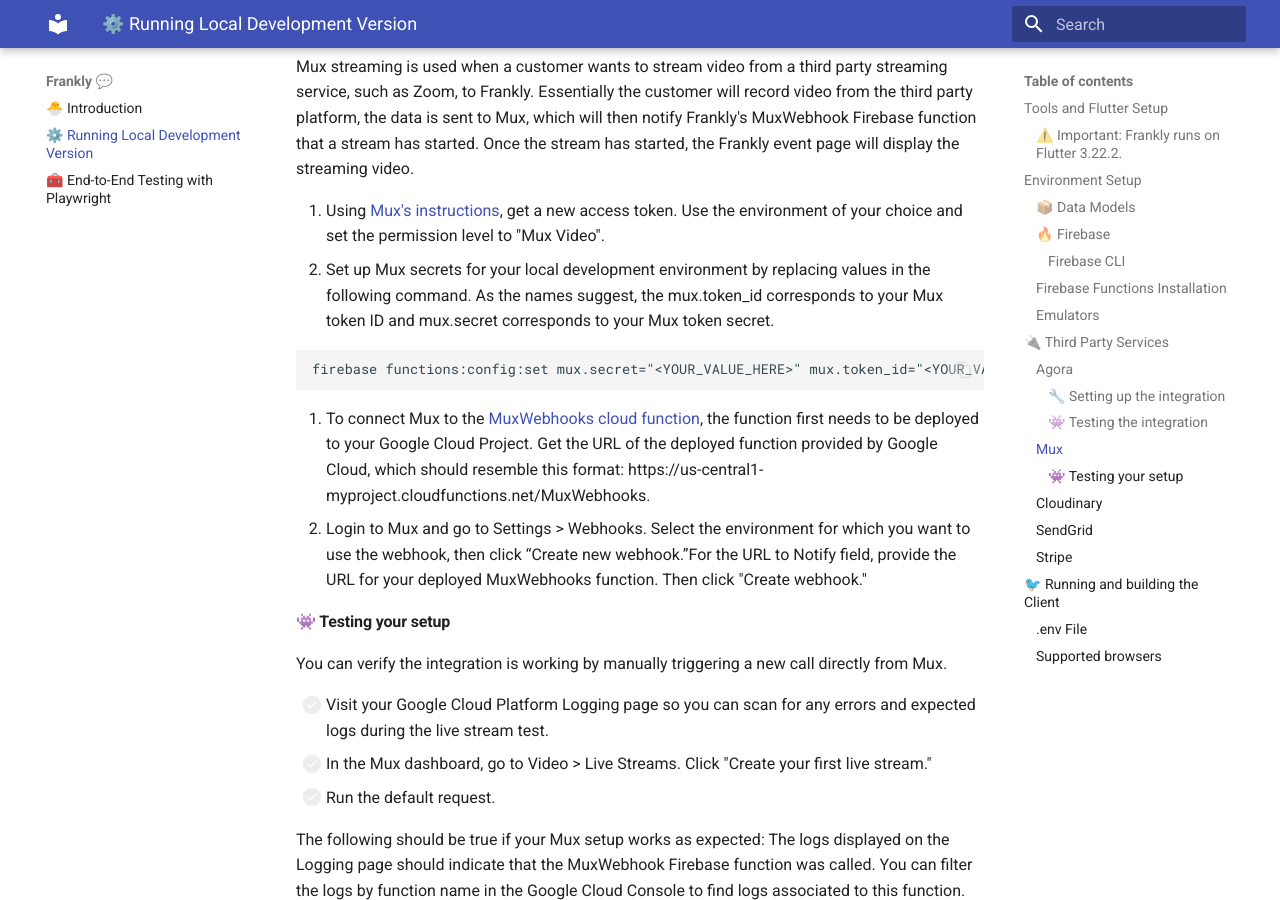
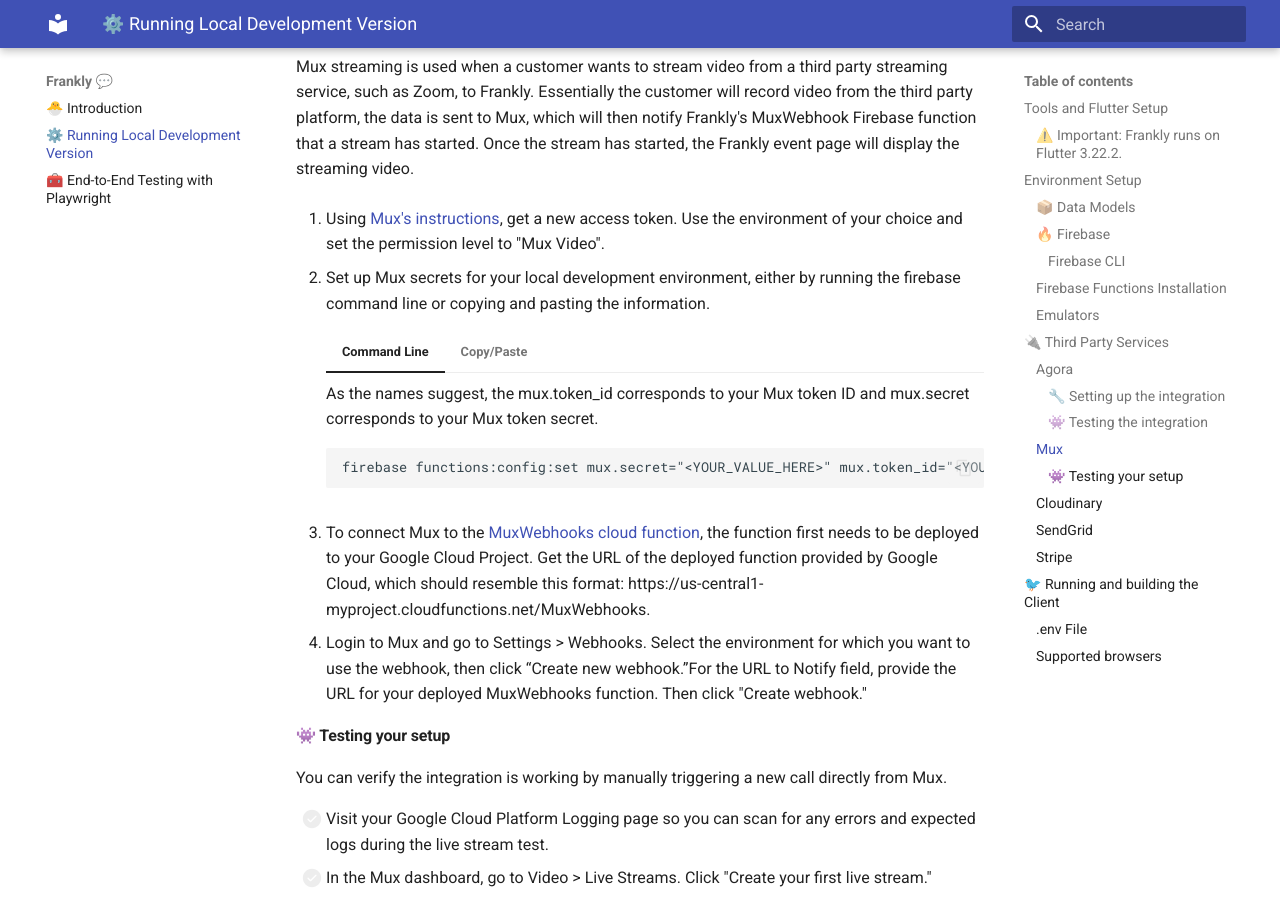
Before and after one commit to berkmancenter/frankly, an MkDocs documentation site: the page built from docs/pages/dev.md, in a window 1280 px wide and 900 px high, scrolled down 5322 px. Built offline with MkDocs 1.6.1 and Material for MkDocs 9.7.7, drawn with Linux system fonts in a browser that asks for light colours.

Commit message:
docs: more docs edits.

````diff
--- a/docs/mkdocs.yml
+++ b/docs/mkdocs.yml
@@ -12,3 +12,6 @@
   - pymdownx.tasklist:
       custom_checkbox: true
       clickable_checkbox: true
+  - pymdownx.superfences
+  - pymdownx.tabbed:
+      alternate_style: true
--- a/docs/pages/dev.md
+++ b/docs/pages/dev.md
@@ -160,15 +160,26 @@
 
 Mux streaming is used when a customer wants to stream video from a third party streaming service, such as Zoom, to Frankly. Essentially the customer will record video from the third party platform, the data is sent to Mux, which will then notify Frankly's MuxWebhook Firebase function that a stream has started. Once the stream has started, the Frankly event page will display the streaming video.
 
-1. Using [Mux's instructions](https://docs.mux.com/guides/start-live-streaming#1-get-an-api-access-token), get a new access token. Use the environment of your choice and set the permission level to "Mux Video".
-2. Set up Mux secrets for your local development environment by replacing values in the following command. As the names suggest, the mux.token_id corresponds to your Mux token ID and mux.secret corresponds to your Mux token secret.
+1.  Using [Mux's instructions](https://docs.mux.com/guides/start-live-streaming#1-get-an-api-access-token), get a new access token. Use the environment of your choice and set the permission level to "Mux Video".
 
-```
-firebase functions:config:set mux.secret="<YOUR_VALUE_HERE>" mux.token_id="<YOUR_VALUE_HERE>"
-```
+2.  Set up Mux secrets for your local development environment, either by running the firebase command line or copying and pasting the information.
 
-3. To connect Mux to the [MuxWebhooks cloud function](https://github.com/berkmancenter/frankly/blob/73687b331ffa7bebcc488bb2eac64eecd4c52c0f/client/functions/lib/functions/on_request/mux_webhooks.dart#L4), the function first needs to be deployed to your Google Cloud Project. Get the URL of the deployed function provided by Google Cloud, which should resemble this format: https://us-central1-myproject.cloudfunctions.net/MuxWebhooks.
-4. Login to Mux and go to Settings > Webhooks. Select the environment for which you want to use the webhook, then click “Create new webhook.”For the URL to Notify field, provide the URL for your deployed MuxWebhooks function. Then click "Create webhook."
+    === "Command Line"
+        As the names suggest, the mux.token_id corresponds to your Mux token ID and mux.secret corresponds to your Mux token secret.
+        ```
+        firebase functions:config:set mux.secret="<YOUR_VALUE_HERE>" mux.token_id="<YOUR_VALUE_HERE>"
+        ```
+    === "Copy/Paste"
+        Or, paste your token and secret into the `.runtimeconfig.json` file where the `mux` field is.
+        ```
+          "mux": {
+            "secret": "...",
+            "token_id": "..."
+          },
+        ```
+
+3.  To connect Mux to the [MuxWebhooks cloud function](https://github.com/berkmancenter/frankly/blob/73687b331ffa7bebcc488bb2eac64eecd4c52c0f/client/functions/lib/functions/on_request/mux_webhooks.dart#L4), the function first needs to be deployed to your Google Cloud Project. Get the URL of the deployed function provided by Google Cloud, which should resemble this format: https://us-central1-myproject.cloudfunctions.net/MuxWebhooks.
+4.  Login to Mux and go to Settings > Webhooks. Select the environment for which you want to use the webhook, then click “Create new webhook.”For the URL to Notify field, provide the URL for your deployed MuxWebhooks function. Then click "Create webhook."
 
 #### 👾 Testing your setup
 
@@ -226,7 +237,9 @@
 - Set your Stripe secret key in functions config by replacing placeholder values in the following command:
 
 ```
+
 firebase functions:config:set stripe.connected_account_webhook_key="<YOUR_CONNECTED_ACCOUNT_WEBHOOK_SECRET_KEY>" stripe.pub_key="<YOUR_STRIPE_PUBLISHABLE_KEY>" stripe.secret_key="<YOUR_STRIPE_SECRET_KEY>" stripe.webhook_key="<YOUR_WEBHOOK_SECRET_KEY>"
+
 ```
 
 - Set up products for each type with a metadata field "plan_type" of individual, club, pro and prices for each one
@@ -276,19 +289,37 @@
 To run existing tests, you can run the following command from the `client/test` directory:
 
 ```
+
 flutter pub run build_runner build
 cd ../
 flutter test --platform chrome
+
 ```
 
 To run newly added tests:
 
 ```
+
 flutter test <optional path to test files>
+
 ```
 
 To run unit tests with locally generated HTML coverage report:
 
 ```
+
 flutter test --coverage && format_coverage --in=coverage && genhtml coverage/lcov.info -o coverage/html
+
 ```
+
+```
+
+```
+
+```
+
+```
+
+```
+
+```
````
